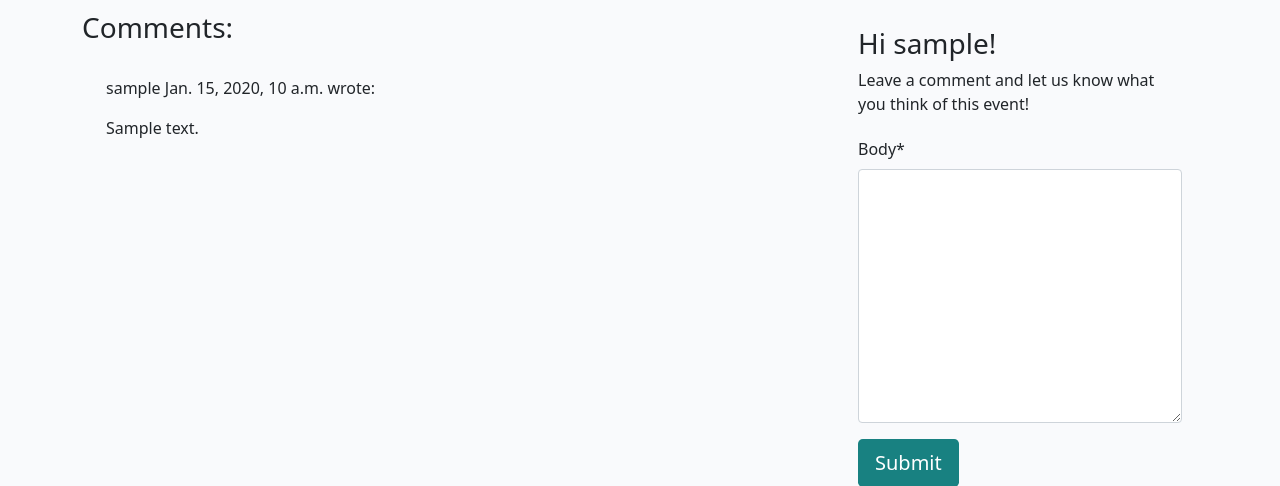
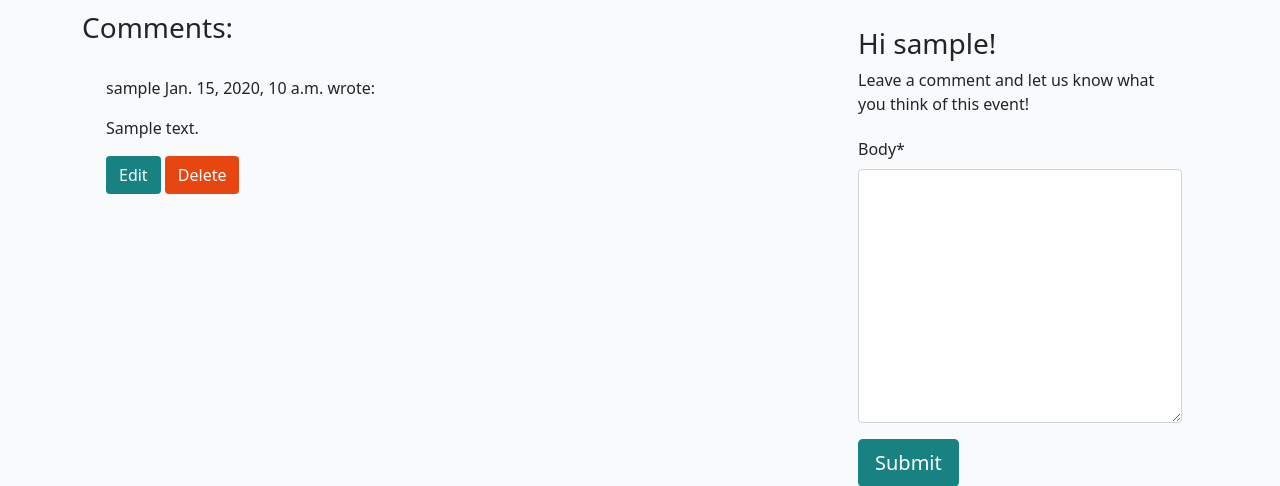
Before and after one commit to JoeOrtiz1995/Deli-Events-and-Bookings, a Django app: a page that uses templates/base.html in a window 1280 px wide. Shown: the part 497-983 px from the top of the page. Run offline with Django 5.2, Linux system fonts and the light colour scheme; a user stored in the database is signed in; tables that the repository leaves empty hold one stand-in row (values such as "Sample post"); some libraries are stand-ins or nearby versions.

Commit message:
Added CRUD on comments

```diff
--- a/agenda/templates/agenda/event_detail.html
+++ b/agenda/templates/agenda/event_detail.html
@@ -52,6 +52,10 @@
                         This comment is awaiting approval
                     </p>
                     {% endif %}
+                    {% if user.is_authenticated and comment.author == user %}
+                    <button class="btn btn-edit" comment_id="{{ comment.id }}">Edit</button>
+                    <button class="btn btn-delete" comment_id="{{ comment.id }}">Delete</button>
+                    {% endif %}
                 </div>
                 {% endfor %}
             </div>
@@ -75,4 +79,33 @@
     </div>
 </div>
 
+<!-- Modal Confirming Comment's Deletion  -->
+<div class="modal fade" id="deleteModal" tabindex="-1"
+  aria-labelledby="deleteModalLabel" aria-hidden="true">
+  <div class="modal-dialog">
+    <div class="modal-content">
+      <div class="modal-header">
+        <h5 class="modal-title"
+          id="deleteModalLabel">Delete comment?</h5>
+        <button type="button" class="btn-close"
+          data-bs-dismiss="modal" aria-label="Close"></button>
+      </div>
+      <div class="modal-body">
+        Are you sure you want to delete this comment?
+        This action cannot be undone.
+      </div>
+      <div class="modal-footer">
+        <button type="button" class="btn btn-secondary"
+          data-bs-dismiss="modal">Close</button>
+        <a id="deleteConfirm" href="#" class="btn
+          btn-danger">Delete</a>
+      </div>
+    </div>
+  </div>
+</div>
+
 {% endblock content %}
+
+{% block extras %}
+<script src="{% static 'js/comments.js' %}"></script>
+{% endblock %}
--- a/agenda/urls.py
+++ b/agenda/urls.py
@@ -4,4 +4,6 @@ from django.urls import path
 urlpatterns = [
     path('', views.EventList.as_view(), name = 'home'),
     path('<slug:slug>/', views.event_detail, name = 'event_detail'),
+    path('<slug:slug>/edit_comment/<int:comment_id>', views.edit_comment, name = 'edit_comment'),
+    path('<slug:slug>/delete_comment/<int:comment_id>', views.delete_comment, name = 'delete_comment'),
 ]
--- a/agenda/views.py
+++ b/agenda/views.py
@@ -1,7 +1,8 @@
-from django.shortcuts import render, get_object_or_404
+from django.shortcuts import render, get_object_or_404, reverse
 from django.views import generic
 from django.contrib import messages
-from .models import Event
+from django.http import HttpResponseRedirect
+from .models import Event, Comment
 from .forms import CommentForm
 
 # Create your views here.
@@ -41,3 +42,43 @@ def event_detail(request, slug):
             "comment_form": comment_form,
         },
     )
+
+
+def edit_comment(request, slug, comment_id):
+    """
+    View for Users to edit comments
+    """
+    if request.method == "POST":
+
+        queryset = Event.objects.filter(status=1)
+        event = get_object_or_404(queryset, slug=slug)
+        comment = get_object_or_404(Comment, pk=comment_id)
+        comment_form = CommentForm(data=request.POST, instance=comment)
+
+        if comment_form.is_valid() and comment.author == request.user:
+            comment = comment_form.save(commit=False)
+            comment.event = event
+            comment.approved = False
+            comment.save()
+            messages.add_message(request, messages.SUCCESS, 'Your comment has been updated!')
+        else:
+            messages.add_message(request, messages.ERROR, "Sorry, there's been an Error updating your comment")
+
+    return HttpResponseRedirect(reverse('event_detail', args=[slug]))
+
+
+def delete_comment(request, slug, comment_id):
+    """
+    View for Users to delete comments
+    """
+    queryset = Event.objects.filter(status=1)
+    event = get_object_or_404(queryset, slug=slug)
+    comment = get_object_or_404(Comment, pk=comment_id)
+
+    if comment.author == request.user:
+        comment.delete()
+        messages.add_message(request, messages.SUCCESS, 'Your comment has been deleted!')
+    else:
+        messages.add_message(request, messages.ERROR, "It's only possible to delete your own comments")
+
+    return HttpResponseRedirect(reverse('event_detail', args=[slug]))
--- a/booking/views.py
+++ b/booking/views.py
@@ -1,5 +1,6 @@
 from django.shortcuts import render
 from django.contrib import messages
+from django.http import HttpResponseRedirect
 from .models import About, BookingRequest
 from .forms import BookingForm
 
--- a/deli/settings.py
+++ b/deli/settings.py
@@ -27,7 +27,7 @@ TEMPLATES_DIR = os.path.join(BASE_DIR, 'templates')
 SECRET_KEY = os.environ.get("SECRET_KEY")
 
 # SECURITY WARNING: don't run with debug turned on in production!
-DEBUG = False
+DEBUG = True
 
 ALLOWED_HOSTS = ['8000-joeortiz199-delieventsa-m3vzycyqw63.ws.codeinstitute-ide.net', '.herokuapp.com']
 
--- /dev/null
+++ b/static/js/comments.js
@@ -0,0 +1,46 @@
+const editButtons = document.getElementsByClassName("btn-edit");
+const commentText = document.getElementById("id_body");
+const commentForm = document.getElementById("commentForm");
+const submitButton = document.getElementById("submitButton");
+
+const deleteModal = new bootstrap.Modal(document.getElementById("deleteModal"));
+const deleteButtons = document.getElementsByClassName("btn-delete");
+const deleteConfirm = document.getElementById("deleteConfirm");
+
+/**
+* Initializes edit functionality for the provided edit buttons.
+*
+* For each button in the `editButtons` collection:
+* - Retrieves the associated comment's ID upon click.
+* - Fetches the content of the corresponding comment.
+* - Populates the `commentText` input/textarea with the comment's content for editing.
+* - Updates the submit button's text to "Update".
+* - Sets the form's action attribute to the `edit_comment/{commentId}` endpoint.
+*/
+for (let button of editButtons) {
+  button.addEventListener("click", (e) => {
+    let commentId = e.target.getAttribute("comment_id");
+    let commentContent = document.getElementById(`comment${commentId}`).innerText;
+    commentText.value = commentContent;
+    submitButton.innerText = "Update";
+    commentForm.setAttribute("action", `edit_comment/${commentId}`);
+  });
+}
+
+/**
+* Initializes deletion functionality for the provided delete buttons.
+*
+* For each button in the `deleteButtons` collection:
+* - Retrieves the associated comment's ID upon click.
+* - Updates the `deleteConfirm` link's href to point to the
+* deletion endpoint for the specific comment.
+* - Displays a confirmation modal (`deleteModal`) to prompt
+* the user for confirmation before deletion.
+*/
+for (let button of deleteButtons) {
+    button.addEventListener("click", (e) => {
+      let commentId = e.target.getAttribute("comment_id");
+      deleteConfirm.href = `delete_comment/${commentId}`;
+      deleteModal.show();
+    });
+  }
--- a/templates/base.html
+++ b/templates/base.html
@@ -112,6 +112,10 @@
     <script src="https://cdn.jsdelivr.net/npm/bootstrap@5.0.1/dist/js/bootstrap.bundle.min.js"
         integrity="sha384-gtEjrD/SeCtmISkJkNUaaKMoLD0//ElJ19smozuHV6z3Iehds+3Ulb9Bn9Plx0x4" crossorigin="anonymous">
     </script>
+
+    {% block extras %}
+    {% endblock %}
+
 </body>
 
 </html>
```
Also changed, not shown: booking/templates/booking/booking.html (+10 -6 lines).
